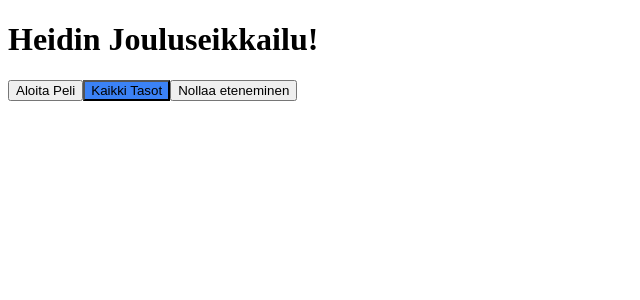
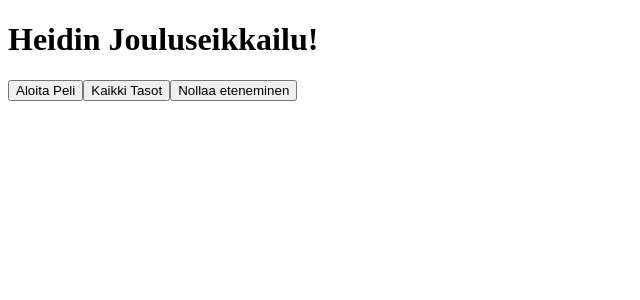
Before and after one commit to grande-fi/heidin-jouluseikkailu, a Next.js app: page / in a window 1280 px wide. Shown: the top 300 px of the page, without its empty margins (0-640 px from the left). Built offline with nearby package versions, Linux system fonts and the light colour scheme.

Commit message:
Update page.js
new fix

```diff
--- a/app/page.js
+++ b/app/page.js
@@ -51,10 +51,9 @@ export default function MainMenu() {
           {fi.mainMenu.startPuzzle}
         </Button>
 
-		<Button
+        <Button
           onClick={goToPuzzlesList}
-          style={{ backgroundColor: "#3b82f6" }}
-          className="hover:bg-blue-600 text-white font-medium"
+          className="bg-blue-500 hover:bg-blue-600"
         >
           {fi.mainMenu.levels}
         </Button>
```
